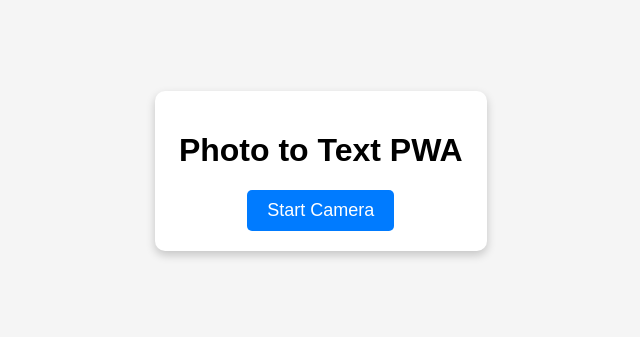
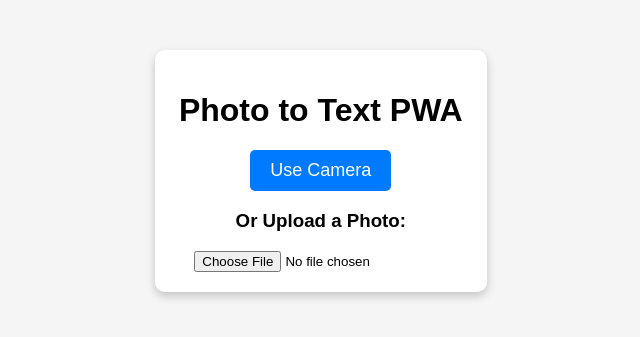
Before and after one commit to joesch21/hydrantextract, a React (Create React App) app: page / in a window 1280 px wide. Shown: the part 229-566 px from the top of the page, without its empty margins (323-963 px from the left). Built offline with nearby package versions, Linux system fonts and the light colour scheme.

Commit message:
added camera function

```diff
--- a/src/components/cameracapture.js
+++ b/src/components/cameracapture.js
@@ -32,9 +32,30 @@ const CameraCapture = ({ onCapture }) => {
     setIsCameraOn(false);
   };
 
+  const handleFileUpload = (event) => {
+    const file = event.target.files[0];
+    if (file) {
+      const reader = new FileReader();
+      reader.onload = () => {
+        const base64Image = reader.result;
+
+        // Set the preview image
+        setPreview(base64Image);
+
+        // Pass the image to the parent component
+        onCapture(base64Image);
+
+        // Store the image in localStorage (or sessionStorage)
+        localStorage.setItem('uploadedImage', base64Image);
+      };
+      reader.readAsDataURL(file);
+    }
+  };
+
+
   return (
     <div>
-      {!isCameraOn && <button onClick={startCamera}>Start Camera</button>}
+      <button onClick={startCamera} disabled={isCameraOn}>Use Camera</button>
       {isCameraOn && (
         <div>
           <video ref={videoRef} autoPlay playsInline style={{ width: '100%' }} />
@@ -42,6 +63,10 @@ const CameraCapture = ({ onCapture }) => {
         </div>
       )}
       <canvas ref={canvasRef} style={{ display: 'none' }} />
+      <div>
+        <h3>Or Upload a Photo:</h3>
+        <input type="file" accept="image/*" onChange={handleFileUpload} />
+      </div>
     </div>
   );
 };
```
